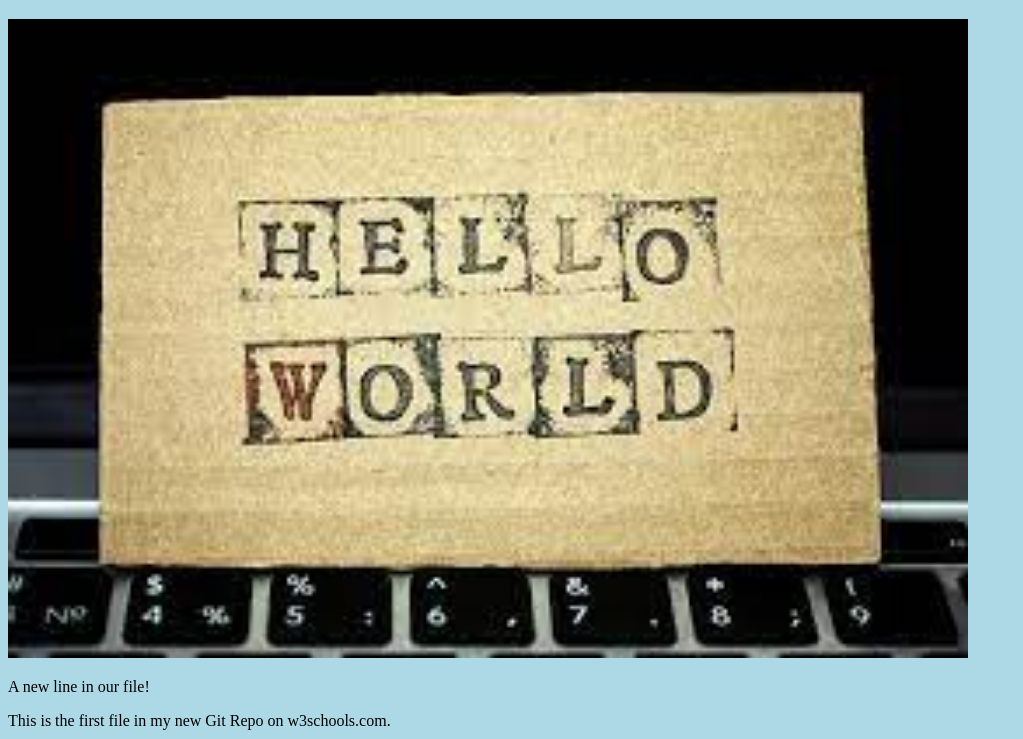
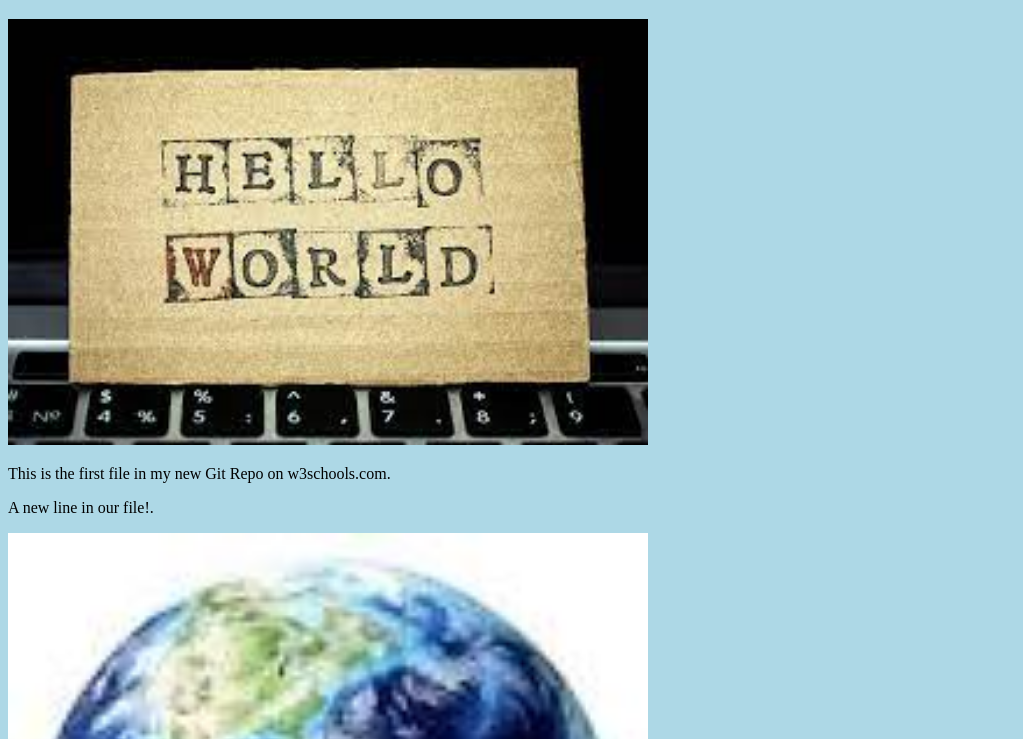
Before and after one commit to matloue2/matloue2.github.io, a plain HTML site: page index.html in a window 1280 px wide. Shown: the part 61-800 px from the top of the page, without its empty margins (0-1023 px from the left). Drawn offline with Linux system fonts and the light colour scheme.

Commit message:
Updated index.html.html. Resozed image

```diff
--- a/index.html
+++ b/index.html
@@ -7,9 +7,9 @@
     <body>
 
         <h1>Hello world!</h1>
-        <div><img src="hello world.jfif" alt="Hello World from Space" style="width:100%;max-width:960px"></div>
-        <p>A new line in our file!</p>
+        <div><img src="hello world.jfif" alt="Hello World from Space" style="width:100%;max-width:640px"></div>
         <p>This is the first file in my new Git Repo on w3schools.com.</p>
+        <p>A new line in our file!.</p>
         <div><img src="world.jfif" alt="Hello Git" style="width:100%;max-width:640px"></div>
 
     </body>
```
